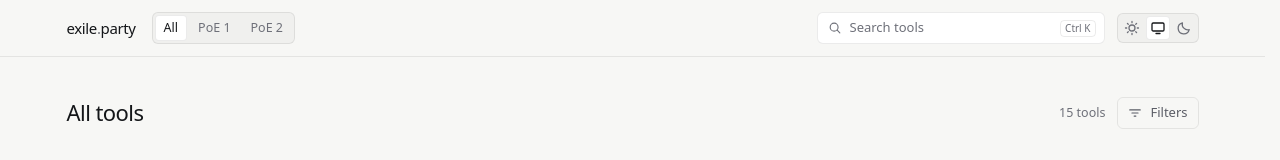
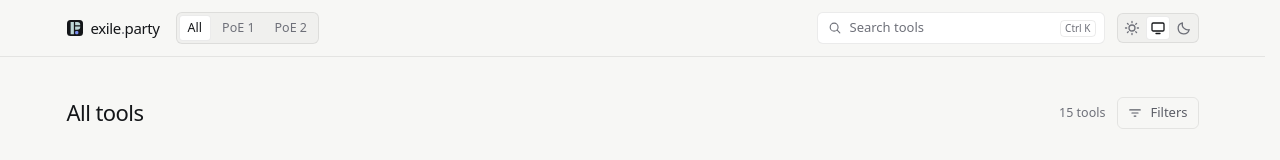
Before and after one commit to juddisjudd/exile.party, a SvelteKit app: page /tools in a window 1280 px wide. Shown: the top 160 px of the page. Built offline with nearby package versions, Linux system fonts and the light colour scheme.

Commit message:
Added a logo

```diff
--- a/scripts/og.ts
+++ b/scripts/og.ts
@@ -28,7 +28,10 @@ const C = {
 	ink: '#eceded',
 	muted: '#b3b4bd',
 	faint: '#82848f',
-	accent: '#7b8ff0'
+	// The mark's constants, as in tokens.css and favicon.svg.
+	tile: '#141619',
+	glyph: '#bed7d7',
+	dot: '#7b8ff0'
 };
 
 const FONT_DIR = 'node_modules/@fontsource-variable/geist/files';
@@ -41,12 +44,28 @@ function esc(s: string): string {
 		.replace(/"/g, '&quot;');
 }
 
-/** Shared chrome: brand top-left, an accent rule down the left edge. */
+/** The mark, built from boxes because the renderer cannot take the SVG: the same 256-unit geometry
+ *  as src/lib/assets/favicon.svg, scaled to `px`. */
+function mark(px: number): string {
+	const u = px / 256;
+	const box = (l: number, t: number, w: number, h: number, bg: string, corner = '') =>
+		`<div style="display:flex;position:absolute;left:${l * u}px;top:${t * u}px;width:${w * u}px;height:${h * u}px;background:${bg};${corner}"></div>`;
+	return `<div style="display:flex;position:relative;width:${px}px;height:${px}px;border-radius:${56 * u}px;background:${C.tile}">
+      ${box(58, 30, 52, 196, C.glyph)}
+      ${box(130, 30, 82, 52, C.glyph, `border-top-right-radius:${48 * u}px`)}
+      ${box(130, 102, 82, 52, C.glyph, `border-bottom-right-radius:${48 * u}px`)}
+      ${box(130, 174, 52, 52, C.dot, `border-radius:${19 * u}px`)}
+    </div>`;
+}
+
+/** Shared chrome: the mark and the name top-left, the page's eyebrow top-right. */
 function card(body: string, eyebrow: string): string {
 	return `<div style="display:flex;flex-direction:column;width:100%;height:100%;background:${C.canvas};font-family:Geist;padding:72px 80px;position:relative">
-    <div style="display:flex;position:absolute;left:0;top:0;width:8px;height:100%;background:${C.accent}"></div>
     <div style="display:flex;justify-content:space-between;align-items:center">
-      <div style="display:flex;font-size:26px;font-weight:500;color:${C.ink}">${esc(SITE_NAME)}</div>
+      <div style="display:flex;align-items:center;gap:14px">
+        ${mark(36)}
+        <div style="display:flex;font-size:26px;font-weight:500;color:${C.ink}">${esc(SITE_NAME)}</div>
+      </div>
       <div style="display:flex;font-size:22px;color:${C.faint}">${esc(eyebrow)}</div>
     </div>
     ${body}
--- /dev/null
+++ b/src/lib/components/Mark.svelte
@@ -0,0 +1,28 @@
+<script lang="ts">
+	interface Props {
+		/** Rendered width and height in px: 16 beside the wordmark, 36 on a lockup. */
+		size?: number;
+		class?: string;
+	}
+
+	let { size = 16, class: className = '' }: Props = $props();
+</script>
+
+<!-- The site mark: E and P in one glyph. The arms' rounded outer corners are the P; the dot is the
+     E's foot and the point in the name. Same geometry as src/lib/assets/favicon.svg, keep the two in
+     step. The colours are brand constants in tokens.css, not theme values, so the tile reads the same
+     on both grounds: a dark square on the light canvas, a floating glyph on the dark one. -->
+<svg
+	viewBox="0 0 256 256"
+	width={size}
+	height={size}
+	aria-hidden="true"
+	class={['shrink-0', className]}
+>
+	<rect width="256" height="256" rx="56" class="fill-brand-tile" />
+	<path
+		class="fill-brand-glyph"
+		d="M58 30h52v196h-52ZM130 30h34a48 48 0 0 1 48 48v4h-82ZM130 102h82v4a48 48 0 0 1-48 48h-34Z"
+	/>
+	<rect x="130" y="174" width="52" height="52" rx="19" class="fill-brand-dot" />
+</svg>
--- a/src/lib/components/TopBar.svelte
+++ b/src/lib/components/TopBar.svelte
@@ -3,6 +3,7 @@
 	import { resolve } from '$app/paths';
 	import { GAME_LABEL } from '$lib/catalog/display';
 	import type { Game } from '$lib/catalog/schema';
+	import Mark from './Mark.svelte';
 	import ThemeToggle from './ThemeToggle.svelte';
 
 	interface Props {
@@ -119,10 +120,11 @@
 		<div class="flex h-14 items-center gap-4">
 			<a
 				href={resolve('/')}
-				class="shrink-0 text-[15px] font-medium tracking-tight text-ink"
+				class="flex shrink-0 items-center gap-2 text-[15px] font-medium tracking-tight text-ink"
 				aria-label="exile.party home"
 			>
-				exile<span class="text-faint">.</span>party
+				<Mark />
+				<span>exile<span class="text-faint">.</span>party</span>
 			</a>
 
 			{#if context}
--- a/src/routes/+page.svelte
+++ b/src/routes/+page.svelte
@@ -4,6 +4,7 @@
 	import { resolve } from '$app/paths';
 	import type { Game } from '$lib/catalog/schema';
 	import GamePanel from '$lib/components/GamePanel.svelte';
+	import Mark from '$lib/components/Mark.svelte';
 	import Meta from '$lib/components/Meta.svelte';
 	import { gameStore, rememberGame } from '$lib/game';
 	import { cubicOut } from 'svelte/easing';
@@ -80,8 +81,9 @@
 	<!-- On desktop the band floats over the art; only its link takes pointer events. -->
 	<div class="band pointer-events-none relative z-10 md:absolute md:inset-x-0 md:top-0">
 		<header class="flex h-14 items-center justify-between px-5 md:px-8">
-			<span class="text-[15px] font-medium tracking-tight text-ink">
-				exile<span class="text-faint">.</span>party
+			<span class="flex items-center gap-2 text-[15px] font-medium tracking-tight text-ink">
+				<Mark />
+				<span>exile<span class="text-faint">.</span>party</span>
 			</span>
 			<a
 				href={resolve('/tools')}
```
Also changed, not shown: src/lib/assets/favicon.svg, src/lib/styles/tokens.css.
